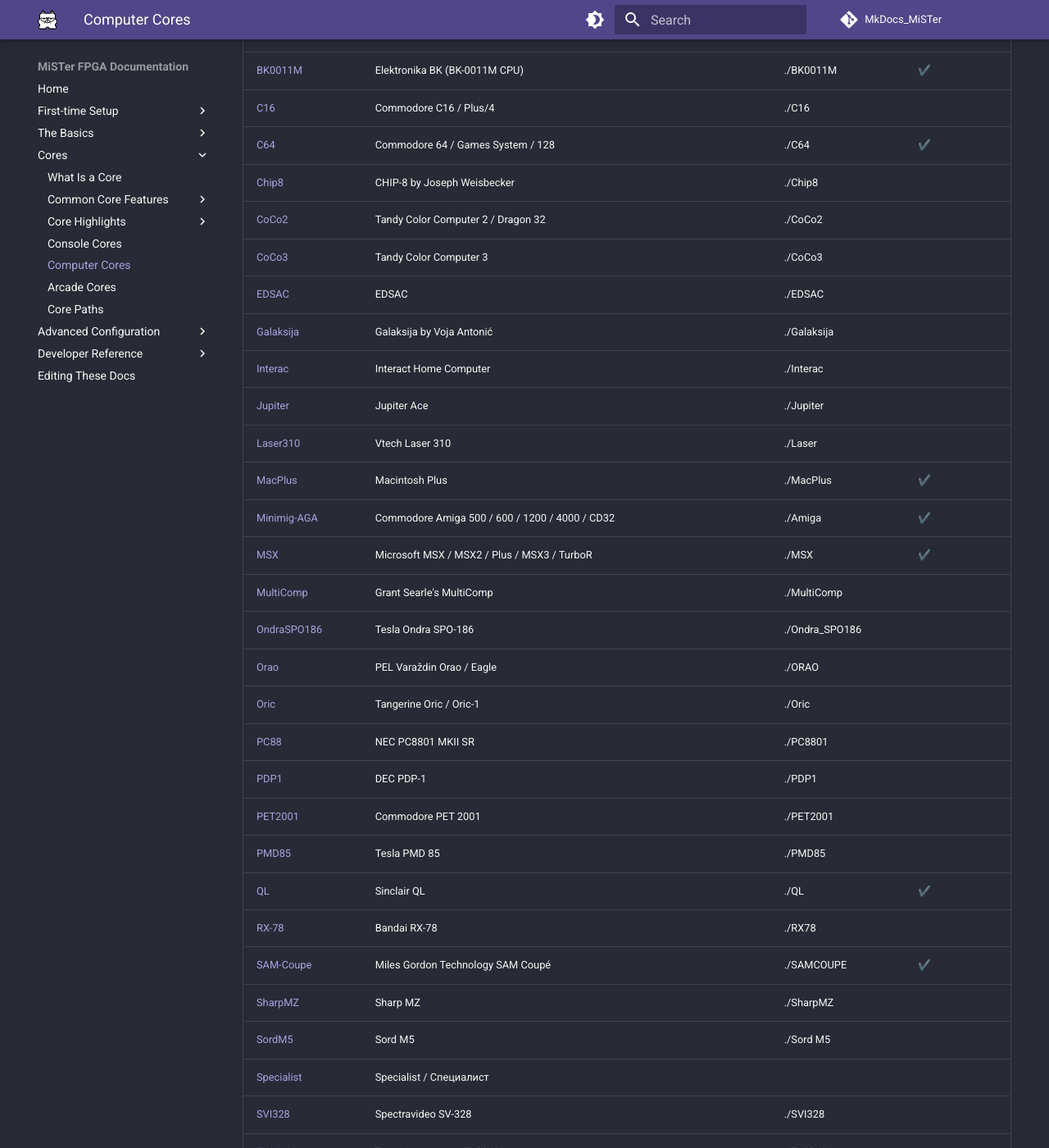
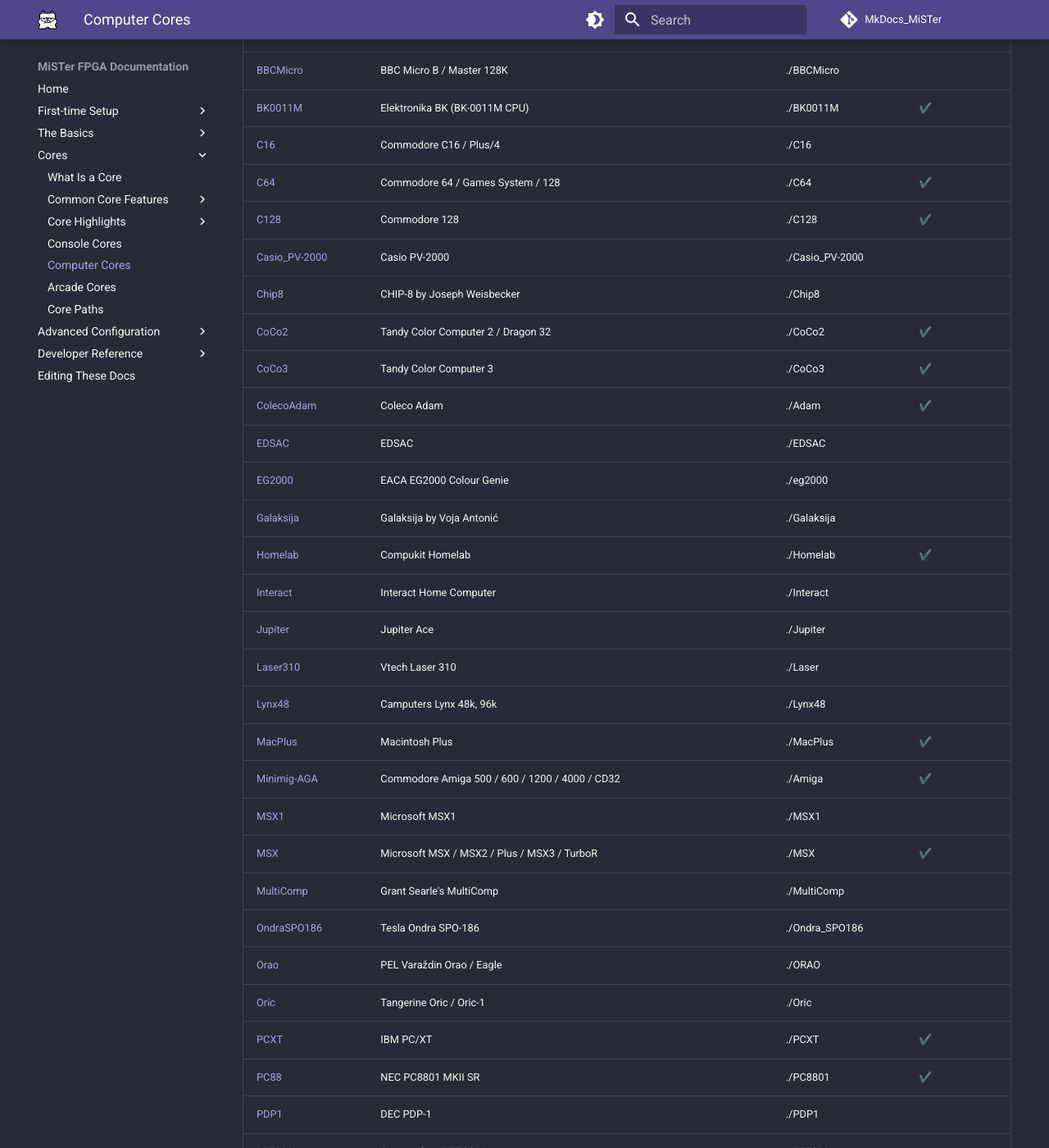
Before and after one commit to MiSTer-devel/MkDocs_MiSTer, an MkDocs documentation site: the page built from docs/cores/computer.md, in a window 1280 px wide and 1400 px high, scrolled down 840 px. Shown: the whole window at 82% size. Built offline with MkDocs 1.6.1 and Material for MkDocs 9.7.7, drawn with Linux system fonts in a browser that asks for light colours; comment, search, counter and statistics services are not loaded; some of the changed text lies outside the part shown.

Commit message:
Update Computer Cores list

```diff
--- a/docs/cores/computer.md
+++ b/docs/cores/computer.md
@@ -5,58 +5,69 @@
 
 Here is a list of the computer cores that are in the MiSTer Github Repository.
 
-| Core Name                                                            | System                                                     | /games/ Folder  | SDRAM    |
-| -------------------------------------------------------------------- | ---------------------------------------------------------- | --------------- | -------- |
-| [AcornAtom](https://github.com/MiSTer-devel/AcornAtom_MiSTer)        | Acorn Atom                                                 | ./AcornAtom     |          |
-| [AliceMC10](https://github.com/MiSTer-devel/AliceMC10_MiSTer)        | Matra & Hachette Ordinateur Alice (TRS-80 MC-10 Clone)     | ./AliceMC10     |          |
-| [Altair8800](https://github.com/MiSTer-devel/Altair8800_Mister)      | MITS Altair 8800                                           | ./Altair8800    |          |
-| [AmstradPCW](https://github.com/MiSTer-devel/Amstrad-PCW_MiSTer)     | Amstrad PCW                                                | ./AmstradPCW    | ✔️       |
-| [Amstrad](https://github.com/MiSTer-devel/Amstrad_MiSTer)            | Amstrad CPC 6128                                           | ./Amstrad       | ✔️       |
-| [ao486](https://github.com/MiSTer-devel/ao486_MiSTer)                | 486DX33 (No FPU) compatible                                | ./AO486         |          |
-| [Apogee](https://github.com/MiSTer-devel/Apogee_MiSTer)              | Apogee BK-01 / Radio-86RK                                  | ./APOGEE        |          |
-| [Apple-II](https://github.com/MiSTer-devel/Apple-II_MiSTer)          | Apple IIe                                                  | ./Apple-II      |          |
-| [Apple-I](https://github.com/MiSTer-devel/Apple-I_MiSTer)            | Apple I                                                    | ./Apple-I       |          |
-| [Aquarius](https://github.com/MiSTer-devel/Aquarius_MISTer)          | Mattel Aquarius                                            | ./AQUARIUS      |          |
-| [Archie](https://github.com/MiSTer-devel/Archie_MiSTer)              | Acorn Archimedes                                           | ./ARCHIE        | ✔️       |
-| [Atari800](https://github.com/MiSTer-devel/Atari800_MiSTer)          | Atari 800 / 800XL / 65XE / 130XE                           | ./Atari800      | Optional |
-| [AtariST](https://github.com/MiSTer-devel/AtariST_MiSTer)            | Atari ST / STe                                             | ./AtariST       | ✔️       |
-| [BBCMicro](https://github.com/MiSTer-devel/BBCMicro_MiSTer)          | BBC Micro B / Master 128K                                  | ./BBCMicro      |          |
-| [BK0011M](https://github.com/MiSTer-devel/BK0011M_MiSTer)            | Elektronika BK (BK-0011M CPU)                              | ./BK0011M       | ✔️       |
-| [C16](https://github.com/MiSTer-devel/C16_MiSTer)                    | Commodore C16 / Plus/4                                     | ./C16           |          |
-| [C64](https://github.com/MiSTer-devel/C64_MiSTer)                    | Commodore 64 / Games System / 128                          | ./C64           | ✔️       |
-| [Chip8](https://github.com/MiSTer-devel/Chip8_MiSTer)                | CHIP-8 by Joseph Weisbecker                                | ./Chip8         |          |
-| [CoCo2](https://github.com/MiSTer-devel/CoCo2_MiSTer)                | Tandy Color Computer 2 / Dragon 32                         | ./CoCo2         |          |
-| [CoCo3](https://github.com/MiSTer-devel/CoCo3_MiSTer)                | Tandy Color Computer 3                                     | ./CoCo3         |          |
-| [EDSAC](https://github.com/MiSTer-devel/EDSAC_MiSTer)                | EDSAC                                                      | ./EDSAC         |          |
-| [Galaksija](https://github.com/MiSTer-devel/Galaksija_MiSTer)        | Galaksija by Voja Antonić                                  | ./Galaksija     |          |
-| [Interac](https://github.com/MiSTer-devel/Interact_MiSTer)           | Interact Home Computer                                     | ./Interac       |          |
-| [Jupiter](https://github.com/MiSTer-devel/Jupiter_MiSTer)            | Jupiter Ace                                                | ./Jupiter       |          |
-| [Laser310](https://github.com/MiSTer-devel/Laser310_MiSTer)          | Vtech Laser 310                                            | ./Laser         |          |
-| [MacPlus](https://github.com/MiSTer-devel/MacPlus_MiSTer)            | Macintosh Plus                                             | ./MacPlus       | ✔️       |
-| [Minimig-AGA](https://github.com/MiSTer-devel/Minimig-AGA_MiSTer)    | Commodore Amiga 500 / 600 / 1200 / 4000 / CD32             | ./Amiga         | ✔️       |
-| [MSX](https://github.com/MiSTer-devel/MSX_MiSTer)                    | Microsoft MSX / MSX2 / Plus / MSX3 / TurboR                | ./MSX           | ✔️       |
-| [MultiComp](https://github.com/MiSTer-devel/MultiComp_MiSTer)        | Grant Searle's MultiComp                                   | ./MultiComp     |          |
-| [OndraSPO186](https://github.com/MiSTer-devel/OndraSPO186_MiSTer)    | Tesla Ondra SPO-186                                        | ./Ondra_SPO186  |          |
-| [Orao](https://github.com/MiSTer-devel/Orao_MiSTer)                  | PEL Varaždin Orao / Eagle                                  | ./ORAO          |          |
-| [Oric](https://github.com/MiSTer-devel/Oric_MiSTer)                  | Tangerine Oric / Oric-1                                    | ./Oric          |          |
-| [PC88](https://github.com/MiSTer-devel/PC88_MiSTer)                  | NEC PC8801 MKII SR                                         | ./PC8801        |          |
-| [PDP1](https://github.com/MiSTer-devel/PDP1_MiSTer)                  | DEC PDP-1                                                  | ./PDP1          |          |
-| [PET2001](https://github.com/MiSTer-devel/PET2001_MiSTer)            | Commodore PET 2001                                         | ./PET2001       |          |
-| [PMD85](https://github.com/MiSTer-devel/PMD85_MiSTer)                | Tesla PMD 85                                               | ./PMD85         |          |
-| [QL](https://github.com/MiSTer-devel/QL_MiSTer)                      | Sinclair QL                                                | ./QL            | ✔️       |
-| [RX-78](https://github.com/MiSTer-devel/RX-78_MiSTer)                | Bandai RX-78                                               | ./RX78          |          |
-| [SAM-Coupe](https://github.com/MiSTer-devel/SAM-Coupe_MiSTer)        | Miles Gordon Technology SAM Coupé                          | ./SAMCOUPE      | ✔️       |
-| [SharpMZ](https://github.com/MiSTer-devel/SharpMZ_MiSTer)            | Sharp MZ                                                   | ./SharpMZ       |          |
-| [SordM5](https://github.com/MiSTer-devel/SordM5_MiSTer)              | Sord M5                                                    | ./Sord M5       |          |
-| [Specialist](https://github.com/MiSTer-devel/Specialist_MiSTer)      | Specialist / Специалист                                    |                 |          |
-| [SVI328](https://github.com/MiSTer-devel/SVI328_MiSTer)              | Spectravideo SV-328                                        | ./SVI328        |          |
-| [TI-99_4A](https://github.com/MiSTer-devel/TI-99_4A_MiSTer)          | Texas Instruments TI-99/4A                                 | ./TI-99_4A      |          |
-| [TRS-80](https://github.com/MiSTer-devel/TRS-80_MiSTer)              | Radio Shack / Tandy TRS-80 Micro Computer System / Model I | ./TRS-80        |          |
-| [TSConf](https://github.com/MiSTer-devel/TSConf_MiSTer)              | TSConf (ZX-Evolution Improvement)                          | ./TSConf        | ✔️       |
-| [UK101](https://github.com/MiSTer-devel/UK101_MiSTer)                | Compukit UK101                                             | ./UK101         |          |
-| [Vector-06C](https://github.com/MiSTer-devel/Vector-06C_MiSTer)      | Vector-06C / Вектор-06Ц                                    | ./VECTOR06      |          |
-| [VIC20](https://github.com/MiSTer-devel/VIC20_MiSTer)                | Commodore VIC-20                                           | ./VIC20         |          |
-| [X68000](https://github.com/MiSTer-devel/X68000_MiSTer)              | Sharp X68000                                               | ./X68000        | ✔️       |
-| [ZX-Spectrum](https://github.com/MiSTer-devel/ZX-Spectrum_MISTer)    | Sinclair ZX Spectrum                                       | ./Spectrum      | ✔️       |
-| [ZX81](https://github.com/MiSTer-devel/ZX81_MiSTer)                  | Sinclair ZX80 / ZX81                                       | ./ZX81          |          |
-| [ZXNext](https://github.com/MiSTer-devel/ZXNext_MISTer)              | ZX Spectrum Next                                           | ./ZXNext        |          |
+| Core Name                                                               | System                                                     | /games/ Folder   | SDRAM    |
+| ----------------------------------------------------------------------- | ---------------------------------------------------------- | ---------------- | -------- |
+| [AcornAtom](https://github.com/MiSTer-devel/AcornAtom_MiSTer)           | Acorn Atom                                                 | ./AcornAtom      |          |
+| [AcornElectron](https://github.com/MiSTer-devel/AcornElectron_MiSTer)   | Acorn Electron                                             | ./AcornElectron  | ✔️       |
+| [AliceMC10](https://github.com/MiSTer-devel/AliceMC10_MiSTer)           | Matra & Hachette Ordinateur Alice (TRS-80 MC-10 Clone)     | ./AliceMC10      |          |
+| [Altair8800](https://github.com/MiSTer-devel/Altair8800_Mister)         | MITS Altair 8800                                           | ./Altair8800     |          |
+| [AmstradPCW](https://github.com/MiSTer-devel/Amstrad-PCW_MiSTer)        | Amstrad PCW                                                | ./AmstradPCW     | ✔️       |
+| [Amstrad](https://github.com/MiSTer-devel/Amstrad_MiSTer)               | Amstrad CPC 6128                                           | ./Amstrad        | ✔️       |
+| [ao486](https://github.com/MiSTer-devel/ao486_MiSTer)                   | 486DX33 (No FPU) compatible                                | ./AO486          |          |
+| [Apogee](https://github.com/MiSTer-devel/Apogee_MiSTer)                 | Apogee BK-01 / Radio-86RK                                  | ./APOGEE         |          |
+| [Apple-II](https://github.com/MiSTer-devel/Apple-II_MiSTer)             | Apple IIe                                                  | ./Apple-II       |          |
+| [Apple-I](https://github.com/MiSTer-devel/Apple-I_MiSTer)               | Apple I                                                    | ./Apple-I        |          |
+| [Aquarius](https://github.com/MiSTer-devel/Aquarius_MISTer)             | Mattel Aquarius                                            | ./AQUARIUS       |          |
+| [Archie](https://github.com/MiSTer-devel/Archie_MiSTer)                 | Acorn Archimedes                                           | ./ARCHIE         | ✔️       |
+| [Atari800](https://github.com/MiSTer-devel/Atari800_MiSTer)             | Atari 800 / 800XL / 65XE / 130XE                           | ./Atari800       | Optional |
+| [AtariST](https://github.com/MiSTer-devel/AtariST_MiSTer)               | Atari ST / STe                                             | ./AtariST        | ✔️       |
+| [BBCMicro](https://github.com/MiSTer-devel/BBCMicro_MiSTer)             | BBC Micro B / Master 128K                                  | ./BBCMicro       |          |
+| [BK0011M](https://github.com/MiSTer-devel/BK0011M_MiSTer)               | Elektronika BK (BK-0011M CPU)                              | ./BK0011M        | ✔️       |
+| [C16](https://github.com/MiSTer-devel/C16_MiSTer)                       | Commodore C16 / Plus/4                                     | ./C16            |          |
+| [C64](https://github.com/MiSTer-devel/C64_MiSTer)                       | Commodore 64 / Games System / 128                          | ./C64            | ✔️       |
+| [C128](https://github.com/MiSTer-devel/C128_MiSTer)                     | Commodore 128                                              | ./C128           | ✔️       |
+| [Casio_PV-2000](https://github.com/MiSTer-devel/Casio_PV-2000_MiSTer)   | Casio PV-2000                                              | ./Casio_PV-2000  |          |
+| [Chip8](https://github.com/MiSTer-devel/Chip8_MiSTer)                   | CHIP-8 by Joseph Weisbecker                                | ./Chip8          |          |
+| [CoCo2](https://github.com/MiSTer-devel/CoCo2_MiSTer)                   | Tandy Color Computer 2 / Dragon 32                         | ./CoCo2          | ✔️       |
+| [CoCo3](https://github.com/MiSTer-devel/CoCo3_MiSTer)                   | Tandy Color Computer 3                                     | ./CoCo3          | ✔️       |
+| [ColecoAdam](https://github.com/MiSTer-devel/ColecoAdam_MiSTer)         | Coleco Adam                                                | ./Adam           | ✔️       |
+| [EDSAC](https://github.com/MiSTer-devel/EDSAC_MiSTer)                   | EDSAC                                                      | ./EDSAC          |          |
+| [EG2000](https://github.com/MiSTer-devel/EG2000_MiSTer)                 | EACA EG2000 Colour Genie                                   | ./eg2000         |          |
+| [Galaksija](https://github.com/MiSTer-devel/Galaksija_MiSTer)           | Galaksija by Voja Antonić                                  | ./Galaksija      |          |
+| [Homelab](https://github.com/MiSTer-devel/Homelab-MiSTer)               | Compukit Homelab                                           | ./Homelab        | ✔️       |
+| [Interact](https://github.com/MiSTer-devel/Interact_MiSTer)             | Interact Home Computer                                     | ./Interact       |          |
+| [Jupiter](https://github.com/MiSTer-devel/Jupiter_MiSTer)               | Jupiter Ace                                                | ./Jupiter        |          |
+| [Laser310](https://github.com/MiSTer-devel/Laser310_MiSTer)             | Vtech Laser 310                                            | ./Laser          |          |
+| [Lynx48](https://github.com/MiSTer-devel/Lynx48_MiSTer)                 | Camputers Lynx 48k, 96k                                    | ./Lynx48         |          |
+| [MacPlus](https://github.com/MiSTer-devel/MacPlus_MiSTer)               | Macintosh Plus                                             | ./MacPlus        | ✔️       |
+| [Minimig-AGA](https://github.com/MiSTer-devel/Minimig-AGA_MiSTer)       | Commodore Amiga 500 / 600 / 1200 / 4000 / CD32             | ./Amiga          | ✔️       |
+| [MSX1](https://github.com/MiSTer-devel/MSX1_MiSTer)                     | Microsoft MSX1                                             | ./MSX1           |          |
+| [MSX](https://github.com/MiSTer-devel/MSX_MiSTer)                       | Microsoft MSX / MSX2 / Plus / MSX3 / TurboR                | ./MSX            | ✔️       |
+| [MultiComp](https://github.com/MiSTer-devel/MultiComp_MiSTer)           | Grant Searle's MultiComp                                   | ./MultiComp      |          |
+| [OndraSPO186](https://github.com/MiSTer-devel/OndraSPO186_MiSTer)       | Tesla Ondra SPO-186                                        | ./Ondra_SPO186   |          |
+| [Orao](https://github.com/MiSTer-devel/Orao_MiSTer)                     | PEL Varaždin Orao / Eagle                                  | ./ORAO           |          |
+| [Oric](https://github.com/MiSTer-devel/Oric_MiSTer)                     | Tangerine Oric / Oric-1                                    | ./Oric           |          |
+| [PCXT](https://github.com/MiSTer-devel/PCXT_MiSTer)                     | IBM PC/XT                                                  | ./PCXT           | ✔️       |
+| [PC88](https://github.com/MiSTer-devel/PC88_MiSTer)                     | NEC PC8801 MKII SR                                         | ./PC8801         | ✔️       |
+| [PDP1](https://github.com/MiSTer-devel/PDP1_MiSTer)                     | DEC PDP-1                                                  | ./PDP1           |          |
+| [PET2001](https://github.com/MiSTer-devel/PET2001_MiSTer)               | Commodore PET 2001                                         | ./PET2001        |          |
+| [PMD85](https://github.com/MiSTer-devel/PMD85_MiSTer)                   | Tesla PMD 85                                               | ./PMD85          |          |
+| [QL](https://github.com/MiSTer-devel/QL_MiSTer)                         | Sinclair QL                                                | ./QL             | ✔️       |
+| [RX-78](https://github.com/MiSTer-devel/RX-78_MiSTer)                   | Bandai RX-78                                               | ./RX78           |          |
+| [SAM-Coupe](https://github.com/MiSTer-devel/SAM-Coupe_MiSTer)           | Miles Gordon Technology SAM Coupé                          | ./SAMCOUPE       | ✔️       |
+| [SharpMZ](https://github.com/MiSTer-devel/SharpMZ_MiSTer)               | Sharp MZ                                                   | ./SharpMZ        |          |
+| [SordM5](https://github.com/MiSTer-devel/SordM5_MiSTer)                 | Sord M5                                                    | ./Sord M5        |          |
+| [Specialist](https://github.com/MiSTer-devel/Specialist_MiSTer)         | Specialist / Специалист                                    | ./SPMX           |          |
+| [SVI328](https://github.com/MiSTer-devel/SVI328_MiSTer)                 | Spectravideo SV-328                                        | ./SVI328         | ✔️       |
+| [TatungEinstein](https://github.com/MiSTer-devel/TatungEinstein_MiSTer) | Tatung Einstein TC01 & 256                                 | ./TatungEinstein |          |
+| [TI-99_4A](https://github.com/MiSTer-devel/TI-99_4A_MiSTer)             | Texas Instruments TI-99/4A                                 | ./TI-99_4A       | ✔️       |
+| [TomyTutor](https://github.com/MiSTer-devel/TomyTutor_MiSTer)           | Tomy Tutor, Pyuta, and Pyuta Jr.                           | ./TomyTutor      |          |
+| [TRS-80](https://github.com/MiSTer-devel/TRS-80_MiSTer)                 | Radio Shack / Tandy TRS-80 Micro Computer System / Model I | ./TRS-80         |          |
+| [TSConf](https://github.com/MiSTer-devel/TSConf_MiSTer)                 | TSConf (ZX-Evolution Improvement)                          | ./TSConf         | ✔️       |
+| [UK101](https://github.com/MiSTer-devel/UK101_MiSTer)                   | Compukit UK101                                             | ./UK101          |          |
+| [Vector-06C](https://github.com/MiSTer-devel/Vector-06C_MiSTer)         | Vector-06C / Вектор-06Ц                                    | ./VECTOR06       |          |
+| [VIC20](https://github.com/MiSTer-devel/VIC20_MiSTer)                   | Commodore VIC-20                                           | ./VIC20          |          |
+| [X68000](https://github.com/MiSTer-devel/X68000_MiSTer)                 | Sharp X68000                                               | ./X68000         | ✔️       |
+| [ZX-Spectrum](https://github.com/MiSTer-devel/ZX-Spectrum_MISTer)       | Sinclair ZX Spectrum                                       | ./Spectrum       | ✔️       |
+| [ZX81](https://github.com/MiSTer-devel/ZX81_MiSTer)                     | Sinclair ZX80 / ZX81                                       | ./ZX81           |          |
+| [ZXNext](https://github.com/MiSTer-devel/ZXNext_MISTer)                 | ZX Spectrum Next                                           | ./ZXNext         |          |
```
